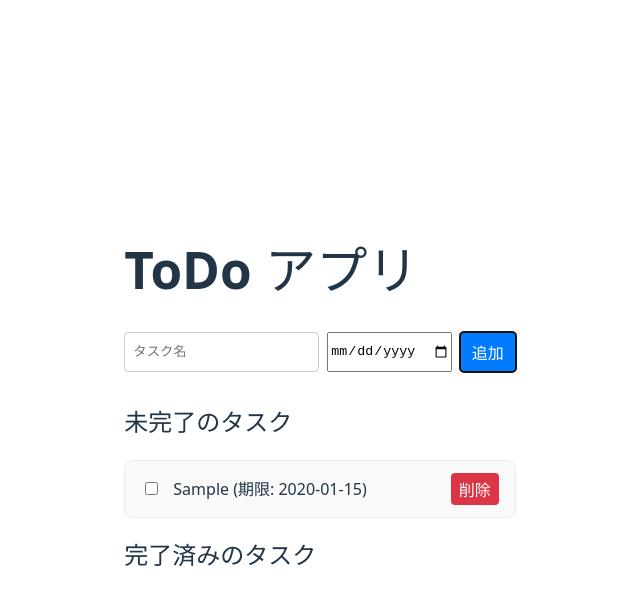
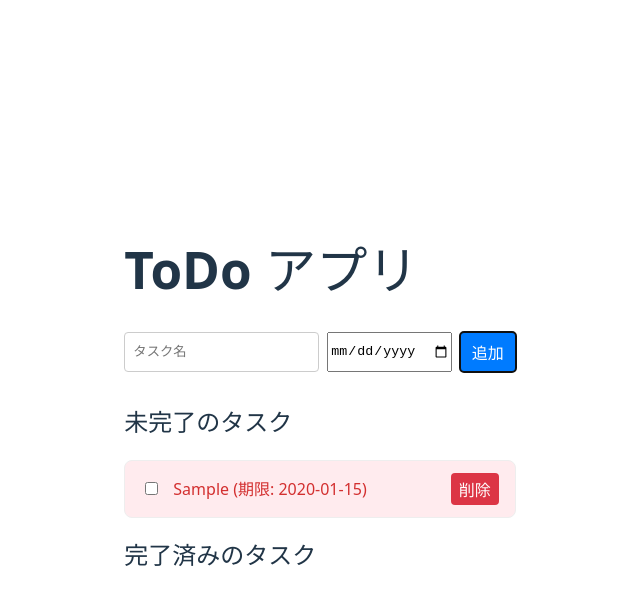
Before and after one commit to hisa11/React-ToDoApp, a React (Vite) app: page / in a window 1280 px wide. Both pictures are taken after typing "Sample", "2020-01-15" into the empty fields and a click on the button "追加". Shown: the top 604 px of the page, without its empty margins (320-960 px from the left). Built offline with nearby package versions, Linux system fonts and the light colour scheme.

Commit message:
Todo型をtypes.tsに移動し、TodoItemおよびTodoListコンポーネントでインポートするように変更。タスクの期限切れを判断するロジックをTodoItemに追加し、期限切れのタスクにスタイルを適用。

```diff
--- a/src/App.css
+++ b/src/App.css
@@ -67,3 +67,8 @@ li button {
   padding: 4px 8px;
   cursor: pointer;
 }
+
+.overdue {
+  background-color: #ffebee; /* 薄い赤色の背景 */
+  color: #d32f2f; /* 文字色も少し濃い赤にする (オプション) */
+}
--- a/src/App.tsx
+++ b/src/App.tsx
@@ -2,16 +2,7 @@ import { useState, useEffect } from 'react'
 import './App.css'
 // 1. TodoList コンポーネントを import
 import TodoList from './components/TodoList'
-
-// ToDoタスク1つ分の「型」
-// (TodoList.tsx と共有するため、本当は別ファイル (例: src/types.ts) に
-//  分けるのがベストですが、今は App.tsx に残しておきます)
-type Todo = {
-  id: number
-  text: string
-  isCompleted: boolean
-  dueDate: string // 期限
-}
+import {ToDo} from '/types'
 
 function App() {
   const [inputValue, setInputValue] = useState('')
--- a/src/components/TodoItem.tsx
+++ b/src/components/TodoItem.tsx
@@ -1,36 +1,41 @@
 import React from 'react'
+import { Todo } from '../types' // 型を import
 
-// 1. Todo 型を App.tsx からコピー (ここも本当は別ファイルが良い)
-type Todo = {
-  id: number
-  text: string
-  isCompleted: boolean
-  dueDate: string
-}
-
-// 2. TodoItem が受け取る Props の型を定義
 type TodoItemProps = {
-  todo: Todo // 1件分の Todo オブジェクト
+  todo: Todo
   onToggleComplete: (id: number) => void
   onDelete: (id: number) => void
 }
 
-// 3. TodoItem コンポーネント本体
-//    props を分割代入で受け取る
 const TodoItem = ({ todo, onToggleComplete, onDelete }: TodoItemProps) => {
+
+  // --- ★ ここから追加 ---
+
+  // 1. 「今日の日付」を 'YYYY-MM-DD' 形式の文字列で取得
+  //    (toISOString() は '2025-11-13T04:46:18.000Z' のような文字列を返すので、
+  //     'T' で分割して日付部分だけを取り出します)
+  const today = new Date().toISOString().split('T')[0];
+
+  // 2. 期限切れかどうかを判断する
+  //    (todo.dueDate が存在し、かつ今日より過去である)
+  const isOverdue = todo.dueDate && todo.dueDate < today;
+
+  // --- ★ ここまで追加 ---
+
   return (
-    // 4. TodoList.tsx から <li> の中身をここに持ってくる
-    <li key={todo.id}>
+    // 3. <li> タグに className を追加
+    //    もし isOverdue が true なら 'overdue' クラスを、そうでなければ空('')を適用
+    <li className={isOverdue ? 'overdue' : ''}>
       <input
         type="checkbox"
         checked={todo.isCompleted}
-        onChange={() => onToggleComplete(todo.id)} // Props で受け取った関数を呼ぶ
+        onChange={() => onToggleComplete(todo.id)}
       />
       <span style={{ textDecoration: todo.isCompleted ? 'line-through' : 'none' }}>
         {todo.text}
         {todo.dueDate && ` (期限: ${todo.dueDate})`}
       </span>
-      <button onClick={() => onDelete(todo.id)}> {/* Props で受け取った関数を呼ぶ */}
+      <button onClick={() => onDelete(todo.id)}>
         削除
       </button>
     </li>
--- /dev/null
+++ b/src/types.ts
@@ -0,0 +1,6 @@
+export type Todo = {
+  id: number
+  text: string
+  isCompleted: boolean
+  dueDate: string
+}
```
Also changed, not shown: src/components/TodoList.tsx (+1 -7 lines).
